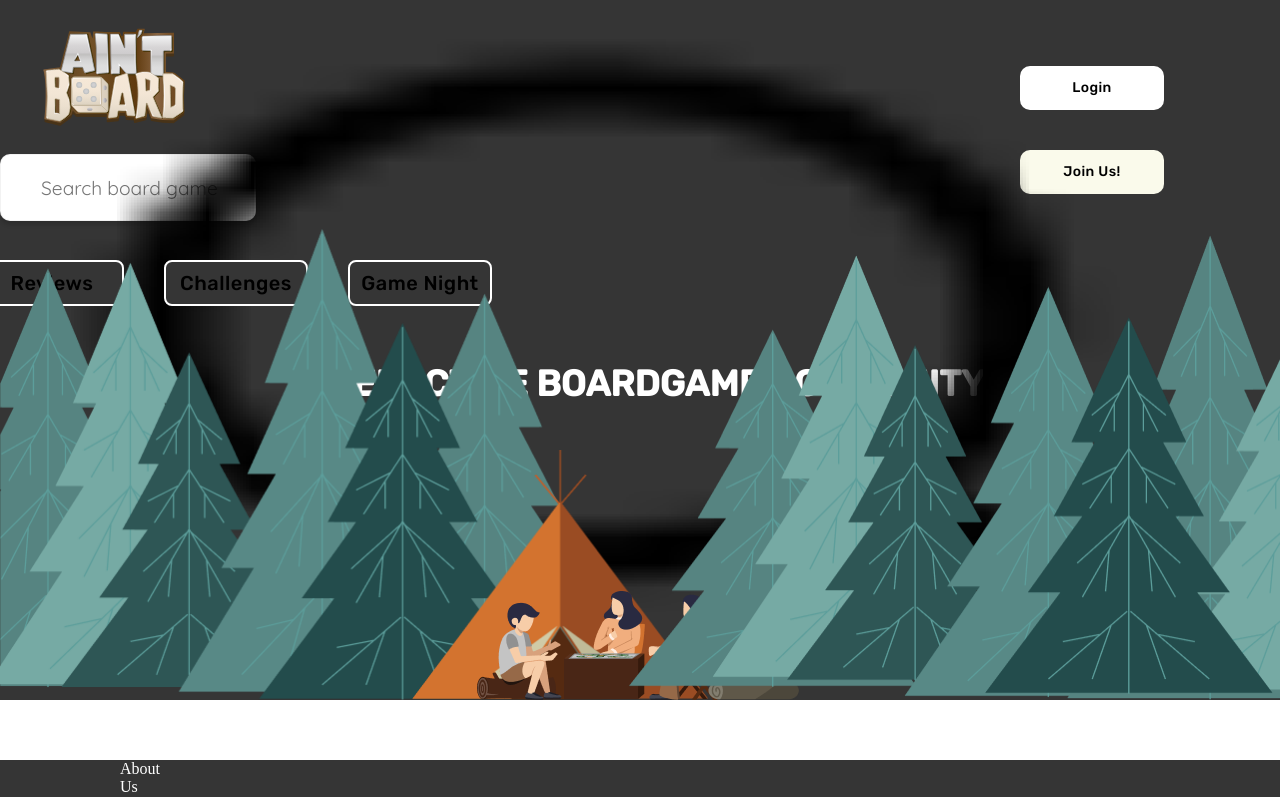
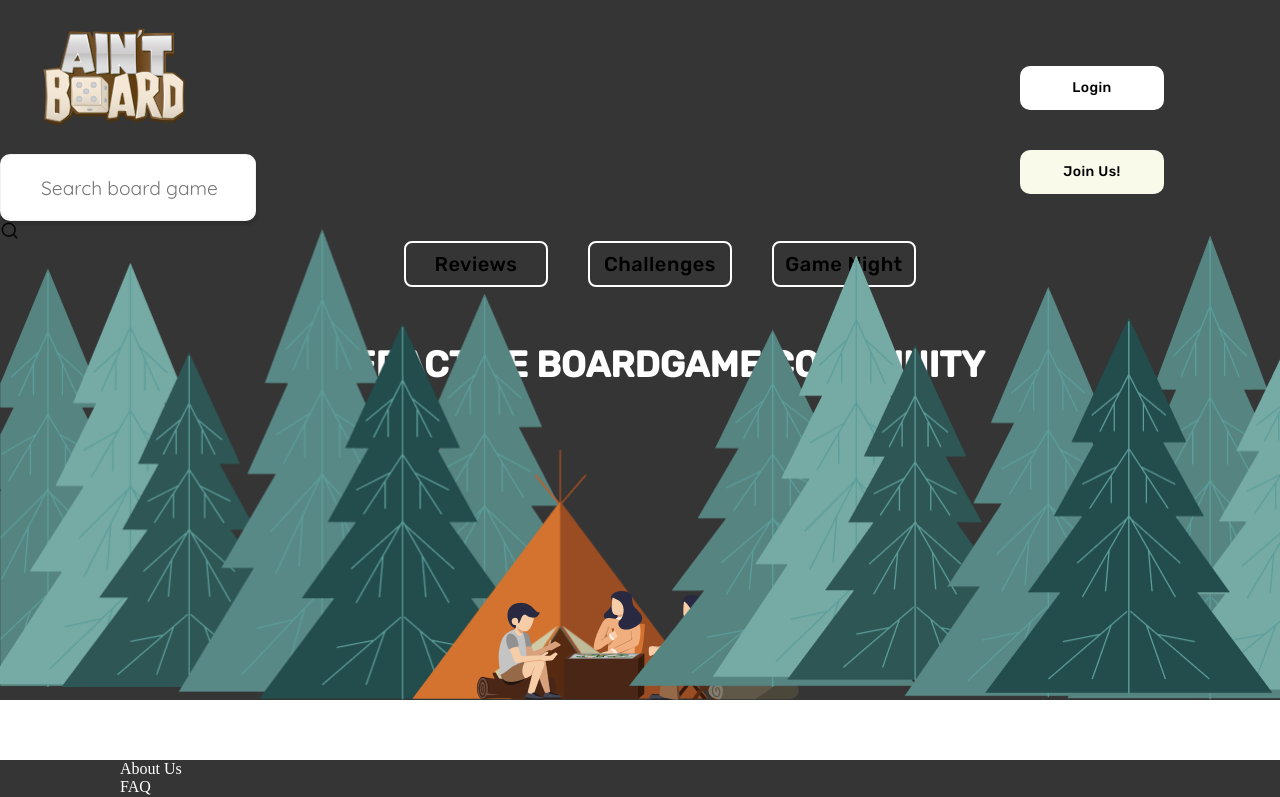
Before and after one commit to idiglove/oku-no-kumo-fe, a Next.js app in the folder project_app/: page / in a window 1280 px wide. Shown: the top 797 px of the page. Built offline with nearby package versions, Linux system fonts and the light colour scheme.

Commit message:
making changes

```diff
--- a/project_app/components/NavBarButtons.js
+++ b/project_app/components/NavBarButtons.js
@@ -19,13 +19,11 @@ function NavBarButtons() {
 
 const Container = styled.div`
   box-sizing: border-box;
-  z-index: 1;
 
   Button {
     margin: 20px;
     height: 46px;
-
-    right: 40px;
+    left: 30%;
     text-transform: capitalize;
     font-family: "Rubik", sans-serif;
     text-transform: capitalize;
@@ -37,7 +35,6 @@ const Container = styled.div`
 
   p {
     height: 24px;
-
     font-family: "Rubik", sans-serif;
     font-style: normal;
     font-weight: 500;
--- a/project_app/components/ToolBar.js
+++ b/project_app/components/ToolBar.js
@@ -3,16 +3,12 @@ import { StyledContainer, StyledWrapper } from "./styled";
 
 function ToolBar() {
   return (
-    <div>
     <StyledContainer>
       <input type="text" placeholder="Search board game" />
       <StyledWrapper>
-          <section>
         <Image src="/search.png" fill="absolute" alt="image" />
-          </section>
       </StyledWrapper>
     </StyledContainer>
-    </div>
   );
 }
 
--- a/project_app/components/styled.tsx
+++ b/project_app/components/styled.tsx
@@ -32,13 +32,12 @@ width:100%;
 `;
 
 export const ImageContainer= styled.div`
-
-height: 67.5px;
-left: 1090px;
+display: flex;
+    position: absolute;
+    right: 0%;
 
 margin-top:60px;
-box-sizing: border-box;
-z-index:1;
+
 
 `
 
@@ -97,9 +96,8 @@ export const ProductContainer=styled.ul`
 color:white;
 font-family:Quicksand-Regular;
 margin-top:60px;
-width: 140px;
+
 margin-left: 40px;
-
 list-style: none;
 display: block;
 font-weight: 500px;
@@ -109,10 +107,8 @@ box-sizing: border-box;
 export const StyledContainer = styled.div`
   input {
     box-sizing: border-box;
-
+    left:100%;
     height: 67px;
-    left: 400px;
-
     color: black;
     background: #ffffff;
     border: 1px solid rgba(0, 0, 0, 0.05);
@@ -126,6 +122,8 @@ export const StyledContainer = styled.div`
 `;
 
 export const StyledWrapper = styled.section`
-  height: 18.73px;
-  left: 970px;
+position:absolute;
+  height: 18.67px;
+  width:18.67px;
+
 `;
```
Lines whose indentation alone changed are shown as unchanged.
